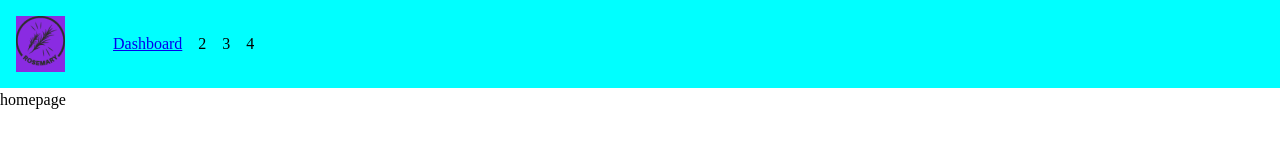
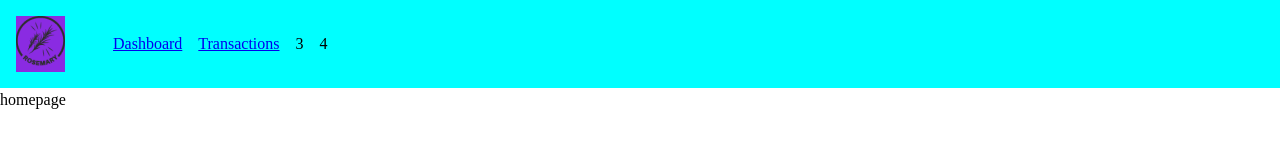
Before and after one commit to markanator/rosemary-personal-finance, a React (Create React App) app: page / in a window 1280 px wide. Shown: the top 160 px of the page. Built offline with nearby package versions, Linux system fonts and the light colour scheme.

Commit message:
created general layout component

```diff
--- /dev/null
+++ b/src/components/common/layout/layout.js
@@ -0,0 +1,12 @@
+import React from 'react';
+import TopNavBar from '../topnavbar/TopNavBar';
+
+export default function Layout({ children }) {
+  return (
+    <div>
+      <TopNavBar />
+      {children}
+      {/* ADD FOOTER HERE */}
+    </div>
+  );
+}
--- a/src/components/common/topnavbar/TopNavBar.js
+++ b/src/components/common/topnavbar/TopNavBar.js
@@ -13,7 +13,9 @@ export default function TopNavBar() {
           <li>
             <NavLink to="/dashboard">Dashboard</NavLink>
           </li>
-          <li>2</li>
+          <li>
+            <NavLink to="/transactions">Transactions</NavLink>
+          </li>
           <li>3</li>
           <li>4</li>
         </ul>
--- a/src/pages/home.js
+++ b/src/pages/home.js
@@ -1,11 +1,6 @@
 import React from 'react';
-import TopNavBar from '../components/common/topnavbar/TopNavBar';
+import Layout from '../components/common/layout/layout';
 
 export default function Home() {
-  return (
-    <div>
-      <TopNavBar />
-      homepage
-    </div>
-  );
+  return <Layout>homepage</Layout>;
 }
```
